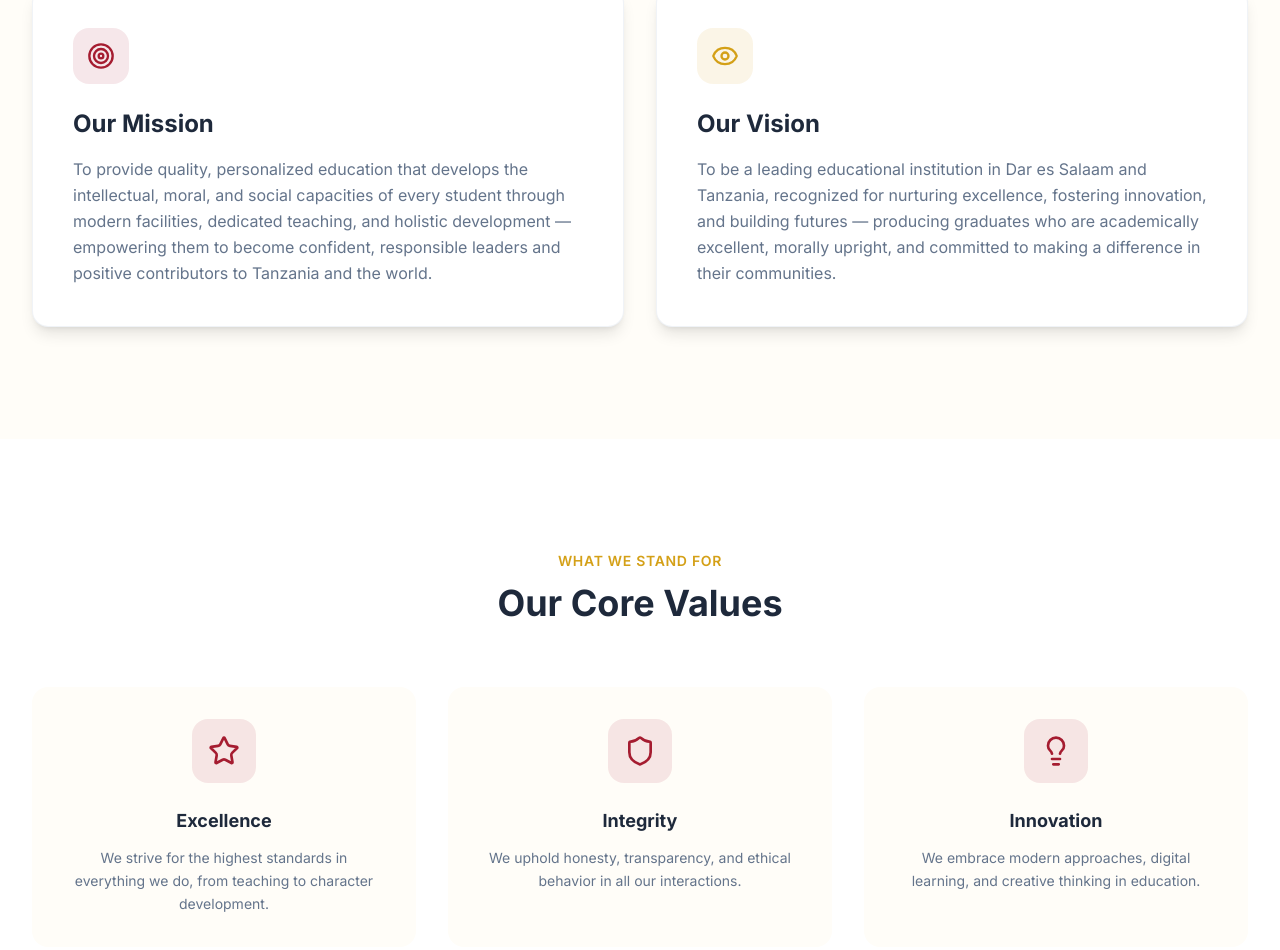
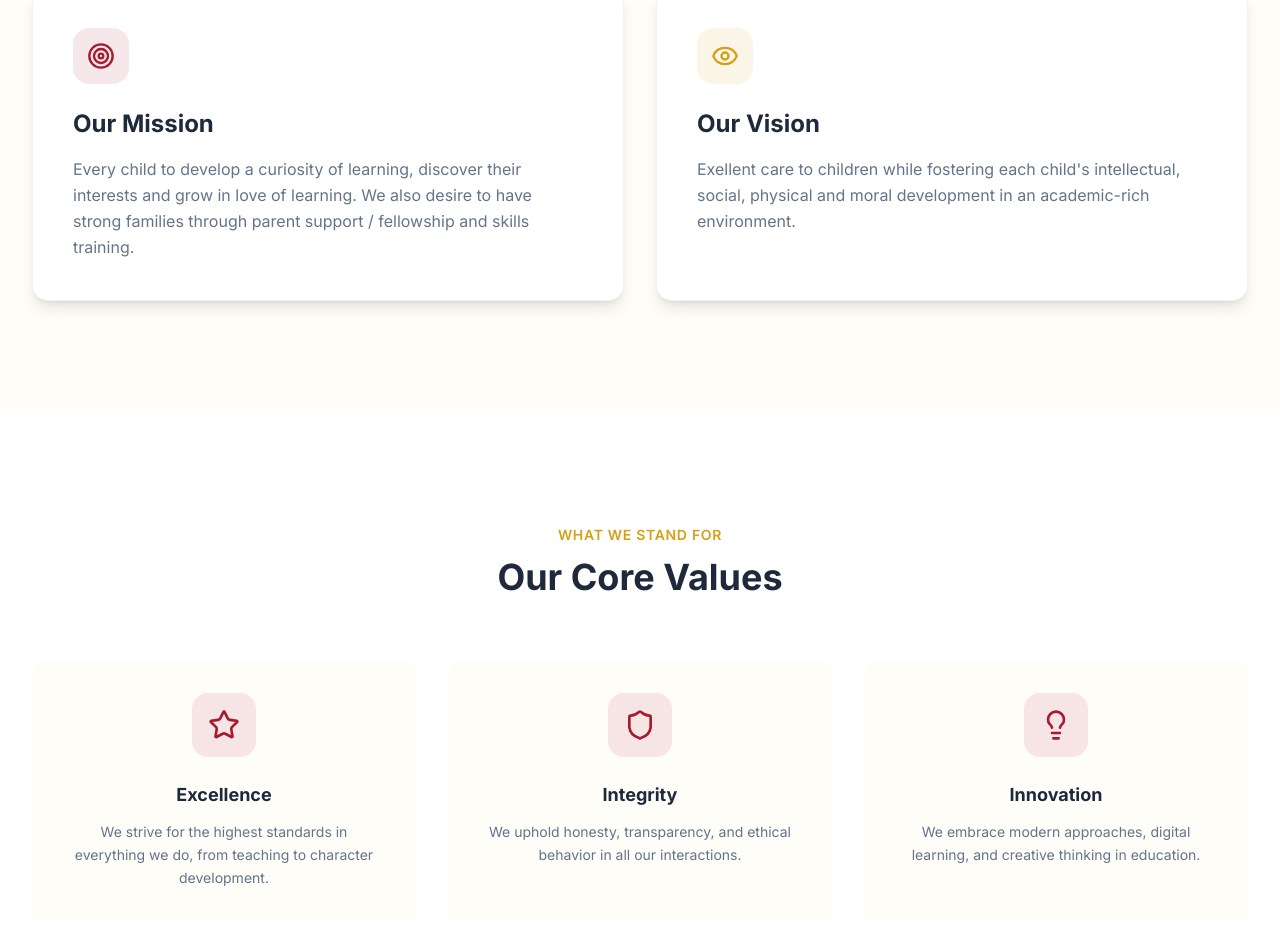
Before and after one commit to olam-devs/brain_yield, a Next.js app: page /about in a window 1280 px wide. Shown: the part 1305-2255 px from the top of the page. Built offline with nearby package versions, Linux system fonts and the light colour scheme.

Commit message:
school mission and vision

```diff
--- a/src/app/about/page.tsx
+++ b/src/app/about/page.tsx
@@ -83,10 +83,10 @@ export default function AboutPage() {
             </div>
             <h3 className="mb-4 text-2xl font-bold text-text">Our Mission</h3>
             <p className="text-text-light leading-relaxed">
-              To provide quality, personalized education that develops the intellectual, moral, and
-              social capacities of every student through modern facilities, dedicated teaching, and
-              holistic development — empowering them to become confident, responsible leaders and
-              positive contributors to Tanzania and the world.
+              Every child to develop a curiosity of learning, discover their interests and grow
+              in love of learning.
+              We also desire to have strong families through parent support / fellowship
+              and skills training.
             </p>
           </div>
           <div className="rounded-2xl bg-white p-10 shadow-lg border border-border/50">
@@ -95,10 +95,8 @@ export default function AboutPage() {
             </div>
             <h3 className="mb-4 text-2xl font-bold text-text">Our Vision</h3>
             <p className="text-text-light leading-relaxed">
-              To be a leading educational institution in Dar es Salaam and Tanzania, recognized for
-              nurturing excellence, fostering innovation, and building futures — producing graduates
-              who are academically excellent, morally upright, and committed to making a difference
-              in their communities.
+              Exellent care to children while fostering each child's
+              intellectual, social, physical and moral development in an academic-rich environment.
             </p>
           </div>
         </div>
```
